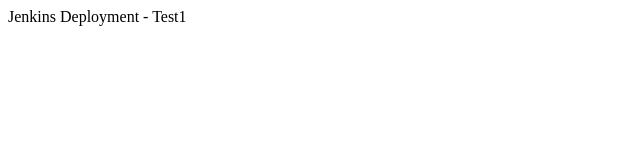
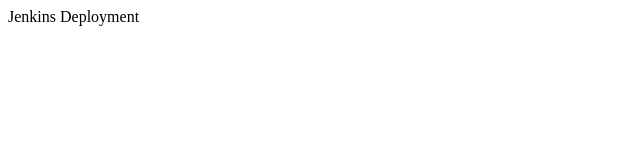
Before and after one commit to prabhakarank87/sample-html, a plain HTML site: page index.html in a window 1280 px wide. Shown: the full height of the page, 0-640 px from the left. Drawn offline with Linux system fonts and the light colour scheme.

Commit message:
jenkins - deploy

```diff
--- a/index.html
+++ b/index.html
@@ -1,4 +1,4 @@
 <html>
 <head><title>Sample Project</title></head>
-<body><p>Jenkins Deployment - Test1</p></body>
+<body><p>Jenkins Deployment</p></body>
 </html>
```
